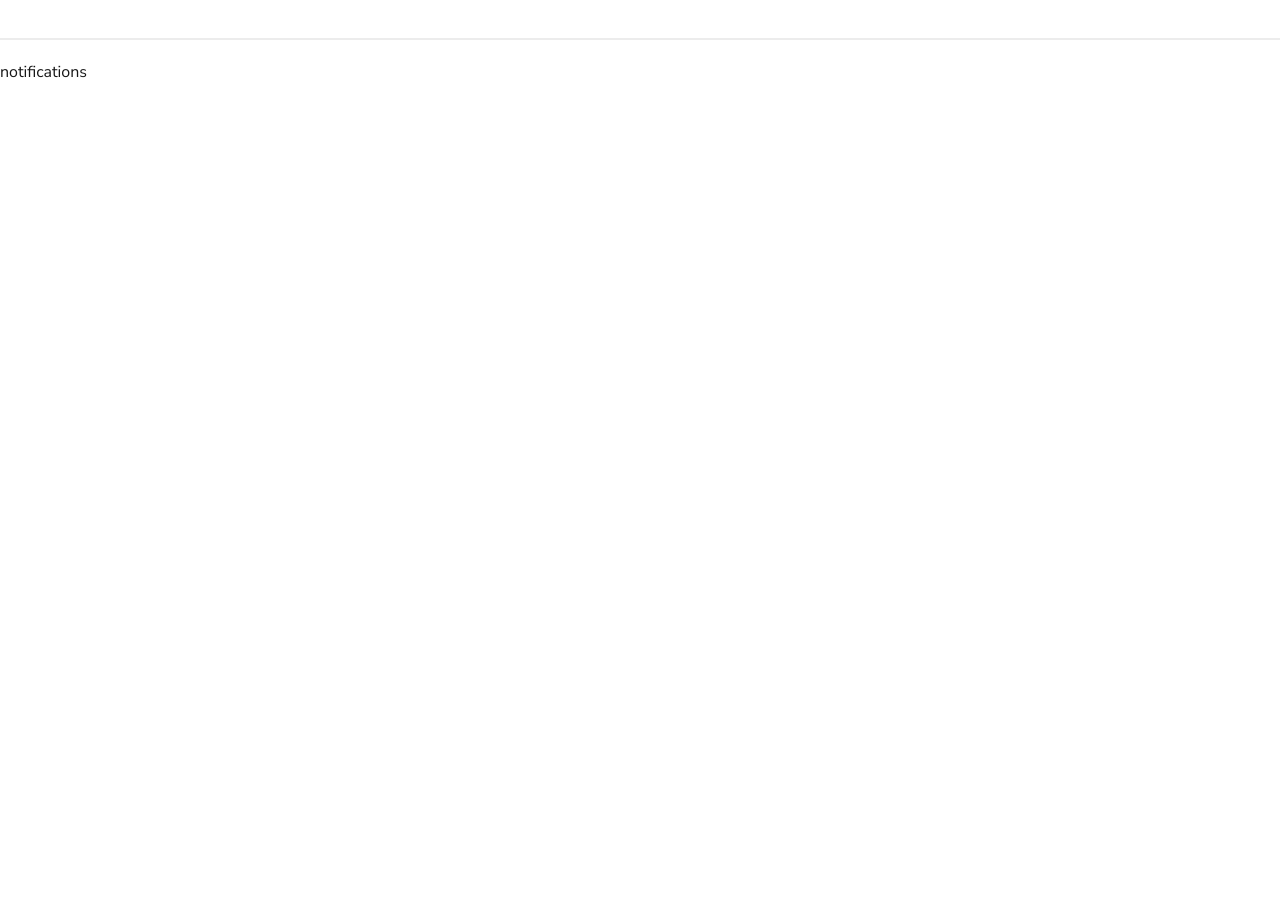
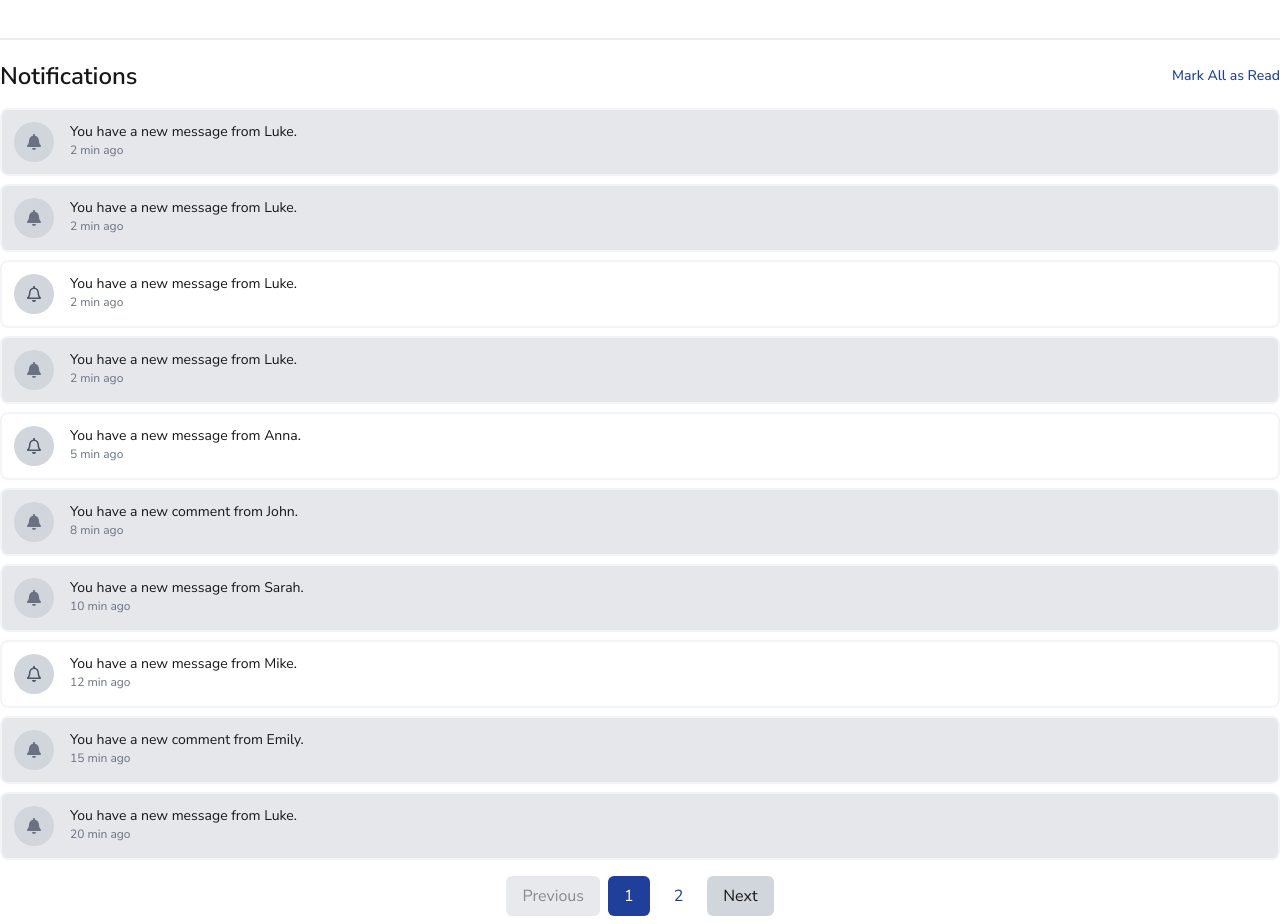
Before and after one commit to sparktechagency/Custom-Website-Spark-flow, a Next.js app: page /contractor/notifications in a window 1280 px wide. Shown: the part 72-996 px from the top of the page. Before the commit the page ends 800 px from the top, so only its background shows below. Built offline with nearby package versions, Linux system fonts and the light colour scheme.

Commit message:
add notification page

```diff
--- a/src/Components/Contractor/MessageSidebar.js
+++ b/src/Components/Contractor/MessageSidebar.js
@@ -1,4 +1,5 @@
 'use client'
+import Link from 'next/link';
 import React from 'react';
 
 const MessageSidebar = () => {
@@ -28,7 +29,8 @@ const MessageSidebar = () => {
 
             <div className="space-y-4">
                 {users.map((user, index) => (
-                    <div
+                    <Link
+                        href={`/contractor/${index}`}
                         key={index}
                         className="flex items-center space-x-4 p-3 rounded-lg hover:bg-gray-50 cursor-pointer"
                     >
@@ -41,7 +43,7 @@ const MessageSidebar = () => {
                             <h3 className="font-medium text-lg">{user.name}</h3>
                             <p className="text-sm text-gray-600">{user.role}</p>
                         </div>
-                    </div>
+                    </Link>
                 ))}
             </div>
         </div>
--- a/src/app/(contractor)/contractor/(message)/[id]/layout.js
+++ b/src/app/(contractor)/contractor/(message)/[id]/layout.js
@@ -7,7 +7,7 @@ export default function Layout({ children }) {
 
 
     return (
-        <div className="grid grid-cols-1 md:grid-cols-12 gap-5">
+        <div className="grid grid-cols-1 md:grid-cols-12 gap-5 p-4 lg:p-0">
             <div className="md:col-span-3">
                 <MessageSidebar />
             </div>
--- a/src/app/(contractor)/contractor/(message)/[id]/page.js
+++ b/src/app/(contractor)/contractor/(message)/[id]/page.js
@@ -42,7 +42,6 @@ const MessageInput = () => {
                     <p className='text-sm w-2/3 max-w-[600px] bg-green-100 rounded-lg p-2'>
                         Lorem ipsum dolor sit amet consectetur adipisicing elit. Nulla aspernatur eaque blanditiis veniam, cum modi?
                     </p>
-                    <img className='w-5 h-5 rounded-lg' src="https://randomuser.me/api/portraits/men/46.jpg" alt="" />
                 </div>
                 <div className='flex items-start space-x-2'>
                     <img className='w-10 h-10 rounded-lg' src="https://randomuser.me/api/portraits/men/41.jpg" alt="" />
@@ -58,7 +57,6 @@ const MessageInput = () => {
                     <p className='text-sm w-2/3 max-w-[600px] bg-green-100 rounded-lg p-2'>
                        I want to work with you
                     </p>
-                    <img className='w-5 h-5 rounded-lg' src="https://randomuser.me/api/portraits/men/46.jpg" alt="" />
                 </div>
 
             </div>
--- a/src/app/(contractor)/contractor/notifications/page.js
+++ b/src/app/(contractor)/contractor/notifications/page.js
@@ -1,11 +1,112 @@
-import React from 'react';
+'use client';
+import React, { useState } from 'react';
+import { FaBell, FaRegBell } from 'react-icons/fa'; // Notification icons
+
+const notifications = [
+  { id: 1, message: "You have a new message from Luke.", time: "2 min ago", read: false },
+  { id: 2, message: "You have a new message from Luke.", time: "2 min ago", read: false },
+  { id: 3, message: "You have a new message from Luke.", time: "2 min ago", read: true },
+  { id: 4, message: "You have a new message from Luke.", time: "2 min ago", read: false },
+  { id: 5, message: "You have a new message from Anna.", time: "5 min ago", read: true },
+  { id: 6, message: "You have a new comment from John.", time: "8 min ago", read: false },
+  { id: 7, message: "You have a new message from Sarah.", time: "10 min ago", read: false },
+  { id: 8, message: "You have a new message from Mike.", time: "12 min ago", read: true },
+  { id: 9, message: "You have a new comment from Emily.", time: "15 min ago", read: false },
+  { id: 10, message: "You have a new message from Luke.", time: "20 min ago", read: false },
+  { id: 10, message: "You have a new message from Luke.", time: "20 min ago", read: false },
+];
 
 const Page = () => {
-    return (
-        <div>
-            <h1>notifications</h1>
-        </div>
-    );
-}
+  // Pagination state
+  const [currentPage, setCurrentPage] = useState(1);
+  const itemsPerPage = 10; // You can change the number of items per page
+  const totalPages = Math.ceil(notifications.length / itemsPerPage);
+
+  // Get the notifications to display for the current page
+  const startIndex = (currentPage - 1) * itemsPerPage;
+  const currentNotifications = notifications.slice(startIndex, startIndex + itemsPerPage);
+
+  // Handle page navigation
+  const handlePageChange = (page) => {
+    if (page >= 1 && page <= totalPages) {
+      setCurrentPage(page);
+    }
+  };
+
+  const handleMarkAllAsRead = () => {
+    // Functionality to mark all notifications as read
+    console.log("Marking all notifications as read");
+  };
+
+  return (
+    <div className="w-full p-4 lg:p-0 mb-2">
+      {/* Header Section */}
+      <div className="flex justify-between items-center mb-4">
+        <h1 className="text-2xl font-semibold">Notifications</h1>
+        <button
+          onClick={handleMarkAllAsRead}
+          className="text-sm text-[#203f9a] cursor-pointer font-medium"
+        >
+          Mark All as Read
+        </button>
+      </div>
+
+      {/* Notifications List */}
+      <div className="space-y-2">
+        {currentNotifications.map((notification) => (
+          <div
+            key={notification.id}
+            className={`flex items-start space-x-4 p-3 cursor-pointer rounded-lg ${!notification.read ? 'bg-gray-200' : 'bg-white'}  border-2 border-gray-100`}
+          >
+            <div className="flex items-center justify-center w-10 h-10 rounded-full bg-gray-300">
+              {/* Notification Icon */}
+              {notification.read ? (
+                <FaRegBell className="text-gray-600" />
+              ) : (
+                <FaBell className="text-gray-500" />
+              )}
+            </div>
+            <div className="flex flex-col">
+              <p className="text-sm">{notification.message}</p>
+              <span className="text-xs text-gray-500">{notification.time}</span>
+            </div>
+          </div>
+        ))}
+      </div>
+
+      {/* Pagination Controls */}
+      <div className="flex justify-center space-x-2 mt-4">
+        <button
+          onClick={() => handlePageChange(currentPage - 1)}
+          disabled={currentPage === 1}
+          className="px-4 py-2 bg-gray-300 rounded-md cursor-pointer disabled:opacity-50"
+        >
+          Previous
+        </button>
+
+        {/* Page Numbers */}
+        <span className="flex items-center space-x-2">
+          {Array.from({ length: totalPages }).map((_, index) => (
+            <button
+              key={index}
+              onClick={() => handlePageChange(index + 1)}
+              className={`px-4 py-2 rounded-md ${currentPage === index + 1 ? 'bg-[#203f9a] text-white' : 'bg-white text-[#203f9a]'}`}
+            >
+              {index + 1}
+            </button>
+          ))}
+        </span>
+
+        <button
+          onClick={() => handlePageChange(currentPage + 1)}
+          disabled={currentPage === totalPages}
+          className="px-4 py-2 bg-gray-300 rounded-md cursor-pointer disabled:opacity-50"
+        >
+          Next
+        </button>
+      </div>
+    </div>
+  );
+};
 
 export default Page;
```
